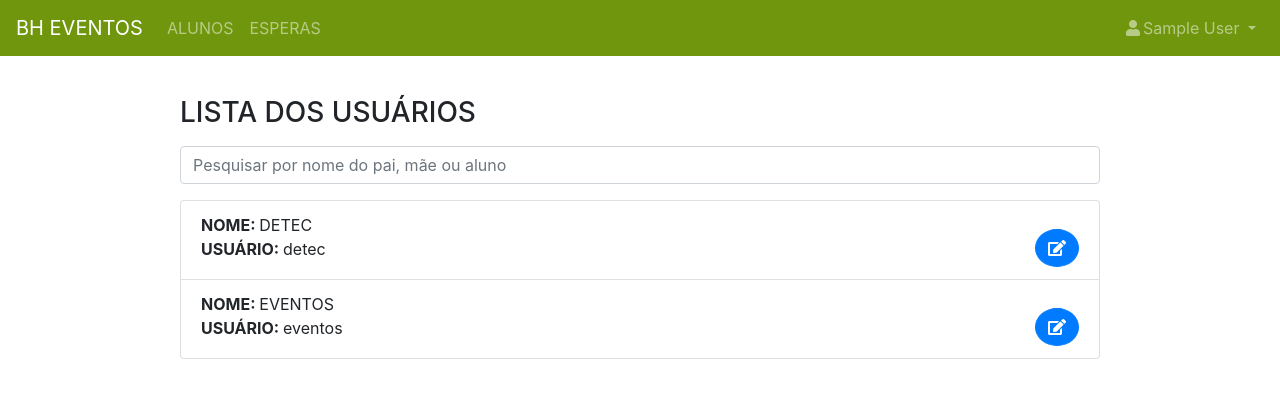
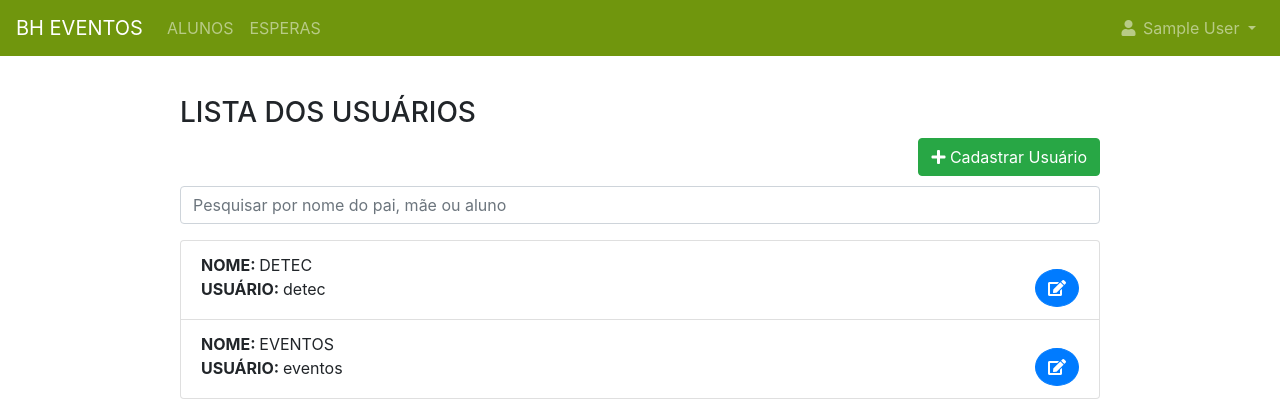
Before and after one commit to csadetec/bh.eventos, a CodeIgniter app: page /database/index.php/usuarios/listar in a window 1280 px wide. Shown: the top 420 px of the page. Run offline with CodeIgniter, Linux system fonts and the light colour scheme; the visitor is signed in with stand-in values (Sample User, id 1); data comes from the database, SQL or seed files in the repository.

Commit message:
fixed btn voltar do form usuarios

```diff
--- a/application/views/alunos/alunos_listar.php
+++ b/application/views/alunos/alunos_listar.php
@@ -14,8 +14,8 @@
             .'<b>'.'PAI: '.'</b>'.$a->pai.'<br>'
             .'<b>'.'EMAIL PAI: '.'</b>'.strtolower($a->emailpai).'<br>'
             //.'<br>'
-            .'<b>'.'ALUNO: '.'</b>'.$a->aluno.' - '.'<i>'.$a->codturma.'</i>'.'<br>';
-          //  .'<sub>'.set_data($a->data).'</sub>';
+            .'<b>'.'ALUNO: '.'</b>'.$a->aluno.' - '.'<i>'.$a->codturma.'</i>'.'<br>'
+            .'<sub>'.set_data($a->data).'</sub>';
             //.'<sub>'.convite_turno(@$a->serie).'<br>'.set_data(@$a->data).'</sub>';
           ?>
         </div>
--- a/application/views/load.php
+++ b/application/views/load.php
@@ -33,16 +33,15 @@
     <ul class="navbar-nav">
       <li class="nav-item dropdown">
         <a class="nav-link dropdown-toggle" href="#" id="navbardrop" data-toggle="dropdown">
-          <i class="fas fa-fw fa-user"></i><?php echo $this->session->userdata('nome')?>
+          <i class="fas fa-fw fa-user"></i> <?php echo $this->session->userdata('nome')?>
         </a>
         <div class="dropdown-menu">
           <p class="dropdown-item"><?php echo $this->session->userdata('nome_perfil') ?></p>
           <div class="dropdown-divider"></div>
           <?php
             if($this->session->userdata('id_perfil') == 1):
-              echo anchor('usuarios/listar', '<i class="fas fa-fw fa-user"></i>Usuários - Listar', array('class'=>'dropdown-item'));
-              echo anchor('usuarios/cadastrar', '<i class="fas fa-fw fa-user"></i>Usuário - Cadastrar', array('class'=>'dropdown-item'));
-              //echo anchor('arquivos/cadastrar', '<i class="fas fa-fw fa-file-excel"></i> Importar Alunos', array('class'=>'dropdown-item'));
+              echo anchor('usuarios/listar', '<i class="fas fa-fw fa-user"></i> Usuários', array('class'=>'dropdown-item'));
+              echo anchor('arquivos/cadastrar', '<i class="fas fa-fw fa-file-excel"></i> Importar Alunos', array('class'=>'dropdown-item'));
 
             endif;
           ?>
--- a/application/views/usuarios/usuarios_form.php
+++ b/application/views/usuarios/usuarios_form.php
@@ -53,7 +53,7 @@
         </div>
 
         <button type="submit" class="btn btn-primary btn-block" > <?php echo $btn_value ?></button>
-        <a href="<?php echo base_url("perfis/listpr") ?> " class="btn btn-secondary btn-block" >VOLTAR</a>
+        <a href="<?php echo base_url("usuarios/listar") ?> " class="btn btn-secondary btn-block" >VOLTAR</a>
       </form>
     </div>
   </div>
--- a/application/views/usuarios/usuarios_listar.php
+++ b/application/views/usuarios/usuarios_listar.php
@@ -1,3 +1,4 @@
+<?php echo anchor('usuarios/cadastrar', '<i class="fas fa-plus"></i> Cadastrar Usuário', array('style'=>'float:right; margin-bottom:10px;', 'class'=>'btn btn-success')); ?>
 <input class="form-control col-12 mt-3 mb-3" type="search" placeholder="Pesquisar por nome do pai, mãe ou aluno" aria-label="Pesquisar.." id="myInput" data-list="list-group">
 <ul id="myList" class="list-group">
   <?php
```
Also changed, not shown: 1 other file.
